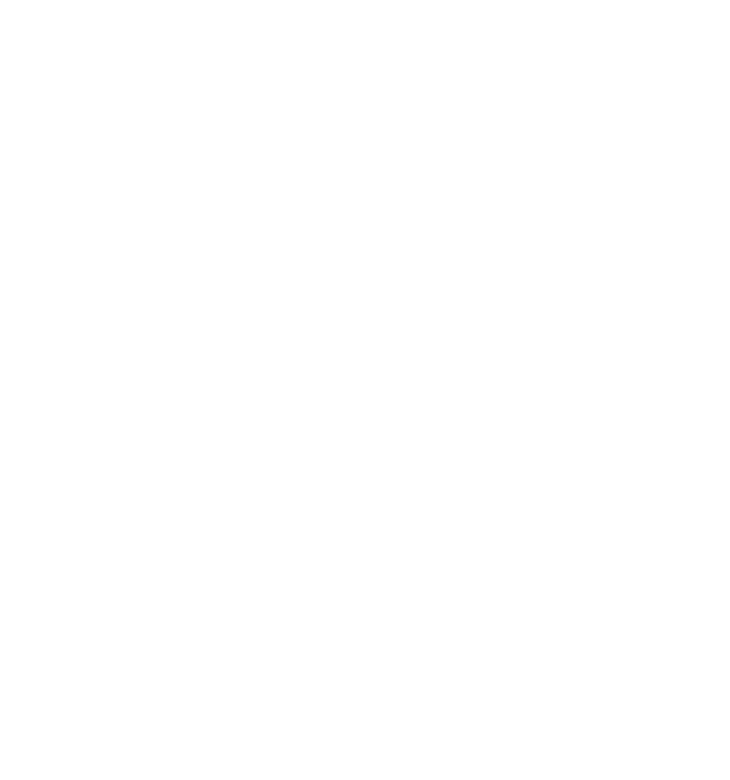
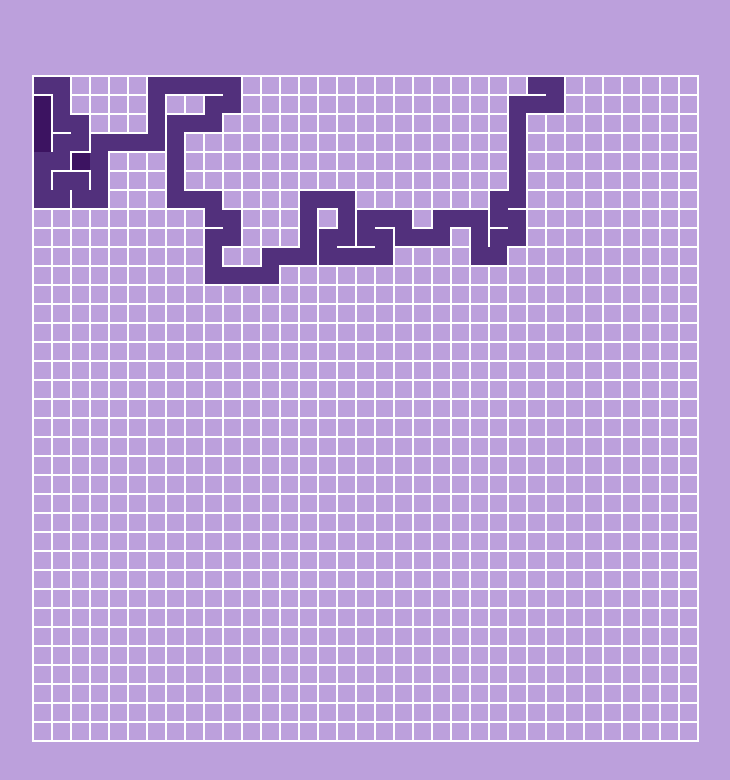
Before and after one commit to Kaedh/maze-generator-js, a plain HTML site: page index.html in a window 1280 px wide. Shown: the whole page, without its empty margins (283-1013 px from the left). Drawn offline with Linux system fonts and the light colour scheme; the site is published under a folder, as on GitHub Pages, so addresses that start at the root find nothing.

Commit message:
:ambulance: fix file paths

```diff
--- a/index.html
+++ b/index.html
@@ -3,12 +3,12 @@
 <head>
     <meta charset="UTF-8">
     <meta name="viewport" content="width=device-width, initial-scale=1.0">
-    <link rel="stylesheet" href="/style.css">
+    <link rel="stylesheet" href="style.css">
     <title>Maze Generator</title>
 </head>
 <body>
     <div id="root"></div>
 
-    <script defer src="/maze.js"></script>
+    <script defer src="maze.js"></script>
 </body>
 </html>
```
